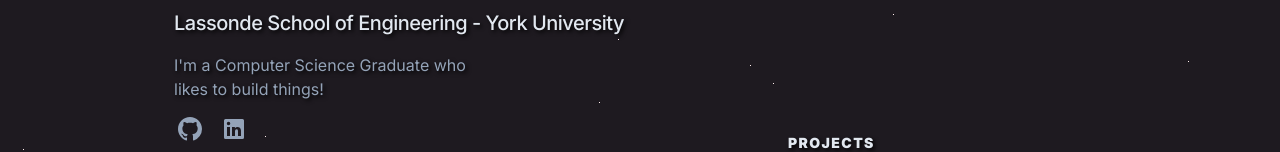
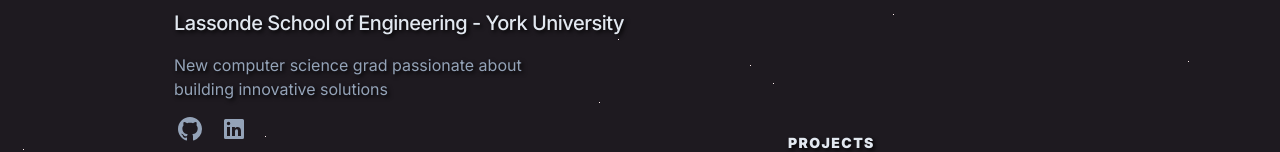
Before and after one commit to levgrishchuk/levgrishchuk.github.io, a website built with Vite: page src/index.html in a window 1280 px wide. Shown: the part 147-299 px from the top of the page. Built offline with nearby package versions, Linux system fonts and the light colour scheme.

Commit message:
Release version 1.1 - Minor style fix

```diff
--- a/src/index.html
+++ b/src/index.html
@@ -50,7 +50,7 @@
                     <h1 class="font-bold text-5xl text-slate-200 tracking-tight">Lev Grishchuk</h1>
                     <h2 class="font-medium tracking-tight text-slate-200 text-xl" style="margin-top: 0.75rem;">Lassonde School of Engineering - York University</h2>
                     <!-- <h3 class="font-medium tracking-tight text-slate-200 text-xl" style="margin-top: 0.75rem;">Bachelor's degree, Computer Science</h3> -->
-                    <p class="text-slate-400 leading-normal max-w-xs" style="margin-top: 1rem;">I'm a Computer Science Graduate who likes to build things!</p>
+                    <p class="text-slate-400 leading-normal max-w-xs" style="margin-top: 1rem;">New computer science grad passionate about building innovative solutions</p>
                     <!-- mt-auto used to be here -->
                     <div>
                         <ul id="iconList" class="flex items-center" style="margin-top:1rem; margin-left:.25rem;" aria-label="Social media">
--- a/src/style.css
+++ b/src/style.css
@@ -342,7 +342,7 @@
 
 .max-w-xs
 {
-    max-width: 20rem;
+    max-width: 23rem;
     /* font-size: 1.25rem; */
 }
 
```
Also changed, not shown: dist/index.html, 6 other files.
